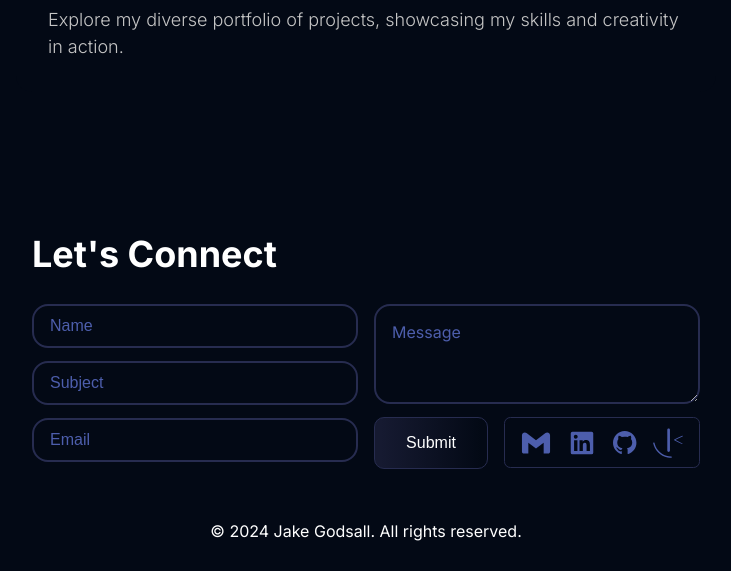
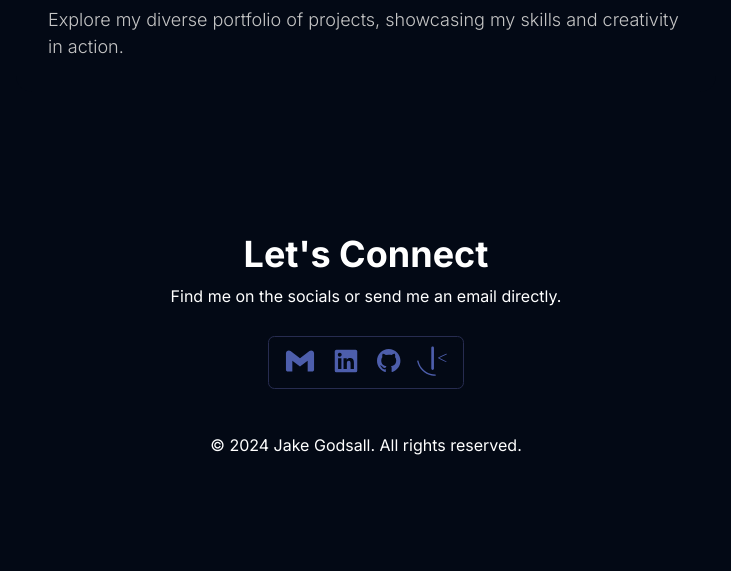
Before and after one commit to jakegodsall/portfolio_site, a Django app: page / in a window 1280 px wide. Shown: the part 1180-1751 px from the top of the page, without its empty margins (274-1005 px from the left). After the commit the page ends 1635 px from the top, so only its background shows below. Run offline with Django 5.2, Linux system fonts and the light colour scheme; data that the repository does not hold is empty.

Commit message:
removed contact form

```diff
--- a/portfolio/static/portfolio/css/styles.css
+++ b/portfolio/static/portfolio/css/styles.css
@@ -572,17 +572,17 @@ input, select, textarea {
 
 .contact-section_title {
   font-size: 2rem;
+  margin-bottom: 1rem;
+}
+
+.contact-section_description {
   margin-bottom: 2rem;
 }
 
 @media screen and (min-width: 680px) {
   .contact-section {
     max-width: 700px;
-    align-items: flex-start;
     margin-bottom: 2rem;
-  }
-  .contact-section > ul {
-    display: none;
   }
   .contact-section_title {
     font-size: 36px;
--- a/portfolio/static/portfolio/scss/layouts/contact.scss
+++ b/portfolio/static/portfolio/scss/layouts/contact.scss
@@ -9,19 +9,19 @@
 
 .contact-section_title {
   font-size: 2rem;
+  margin-bottom: 1rem;
+}
+
+.contact-section_description {
   margin-bottom: 2rem;
 }
 
 @media screen and (min-width: 680px) {
   .contact-section {
     max-width: 700px;
-    align-items: flex-start;
     margin-bottom: 2rem;
   }
 
-  .contact-section > ul {
-    display: none;
-  }
 
   .contact-section_title {
     font-size: 36px;
--- a/portfolio/templates/portfolio/index.html
+++ b/portfolio/templates/portfolio/index.html
@@ -10,5 +10,5 @@
 {% endblock %}
 
 {% block scripts %}
-<script src="{% static 'portfolio/js/form-validation.js' %}"></script>
+<!--<script src="{% static 'portfolio/js/form-validation.js' %}"></script>-->
 {% endblock %}
--- a/portfolio/templates/portfolio/partials/contact/contact-form.html
+++ b/portfolio/templates/portfolio/partials/contact/contact-form.html
@@ -1,4 +1,4 @@
-<form class="contact-form" id="contact-form" method="POST" action="{% url 'portfolio' %}" novalidate>
+<form class="contact-form" id="contact-form" method="POST" action="/">
     {% csrf_token %}
     <div class="contact-form_col1">
         <div class="contact-form_group">
@@ -26,7 +26,6 @@
         </div>
         <div class="contact-form_button-section">
             <button type="submit" class="btn">Submit</button>
-            {% include "portfolio/partials/contact/socials-bar.html" %}
         </div>
     </div>
 </form>
--- a/portfolio/templates/portfolio/partials/contact/contact-section.html
+++ b/portfolio/templates/portfolio/partials/contact/contact-section.html
@@ -1,5 +1,5 @@
 <section class="contact-section" id="contact-section">
     <h2 class="contact-section_title">Let's Connect</h2>
-    {% include "portfolio/partials/contact/contact-form.html" %}
+    <p class="contact-section_description">Find me on the socials or send me an email directly.</p>
     {% include "portfolio/partials/contact/socials-bar.html" %}
 </section>
--- a/portfolio/views.py
+++ b/portfolio/views.py
@@ -10,7 +10,7 @@ from django.core.mail import send_mail
 
 # View to handle displaying the portfolio page
 def portfolio(request):
-    # POST REQUEST FOR FORM
+    # POST REQUEST FOR EMAIL FORM
     if request.method == 'POST':
         form = ContactForm(request.POST)
         if form.is_valid():
@@ -28,7 +28,7 @@ def portfolio(request):
                 [settings.RECIPIENT_EMAIL],
                 fail_silently=False
             )
-
+            print("FORM DATA IS VALID")
             return redirect('confirmation')
         else:
             print("FORM DATA IS NOT VALID")
--- a/portfolio_site/settings/development.py
+++ b/portfolio_site/settings/development.py
@@ -25,5 +25,9 @@ EMAIL_USE_TLS = os.getenv('EMAIL_USE_TLS') == 'True'
 EMAIL_HOST_USER = os.getenv('EMAIL_HOST_USER')
 EMAIL_HOST_PASSWORD = os.getenv('EMAIL_HOST_PASSWORD')
 RECIPIENT_EMAIL = os.getenv('RECIPIENT_EMAIL')
+EMAIL_TIMEOUT = 10
+
 
 CSRF_COOKIE_DOMAIN = 'None'
+
+CSRF_TRUSTED_ORIGINS = ['http://localhost:8000']
--- a/portfolio_site/urls.py
+++ b/portfolio_site/urls.py
@@ -6,7 +6,7 @@ from django.conf.urls.static import static
 
 urlpatterns = [
     path('admin/', admin.site.urls),
-    path('', include('portfolio.urls'))
+    path('', include('portfolio.urls'), name='portfolio')
 ]
 
 if settings.DEBUG:
```
Also changed, not shown: portfolio_site/settings/production.py (+8 -0 lines), 1 other file.
